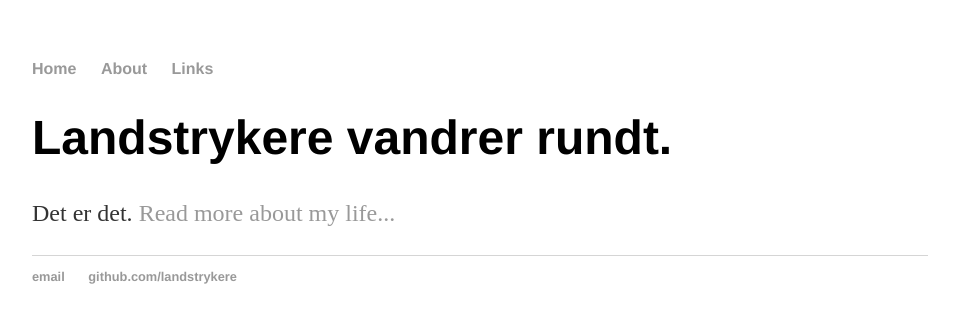
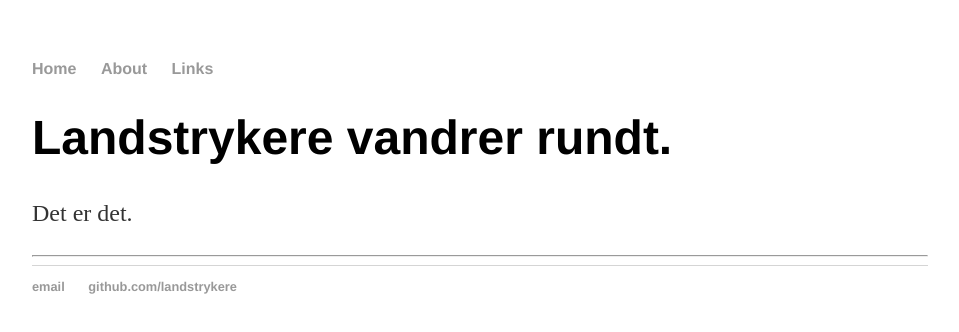
Before and after one commit to landstrykere/landstrykere.github.io, a plain HTML site: page index.html in a window 1280 px wide. Shown: the whole page, without its empty margins (160-1119 px from the left). Drawn offline with Linux system fonts and the light colour scheme.

Commit message:
Update index.html

```diff
--- a/index.html
+++ b/index.html
@@ -15,7 +15,9 @@
 		<div class="container">
     		<div class="blurb">
         		<h1>Landstrykere vandrer rundt.</h1>
-				<p>Det er det. <a href="/about">Read more about my life...</a></p>
+				<p>Det er det.</p>
+				<hr>
+				<div align=center><img="bilder/bilibin_search4.jpg"></div>
     		</div><!-- /.blurb -->
 		</div><!-- /.container -->
 		<footer>
```
